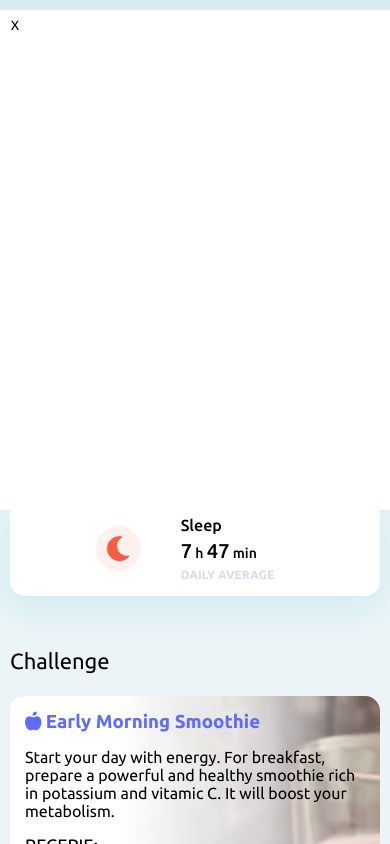
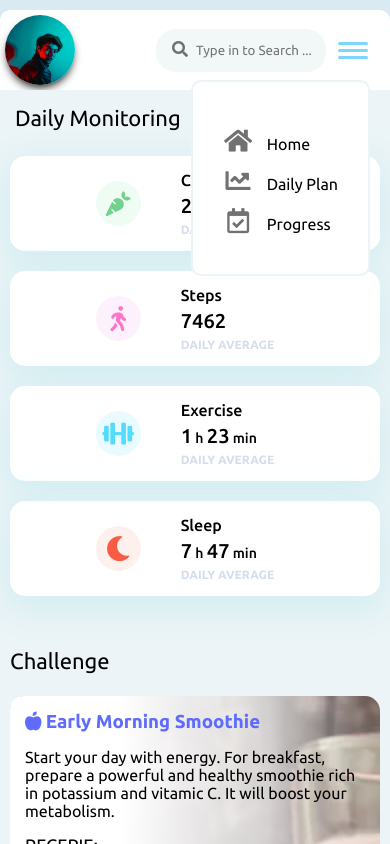
Before and after one commit to AdreanRamires/adreanramires.github.io, a React (Create React App) app: page / in a window 390 px wide. Both pictures are taken after a click on the element 368 px from the left and 50 px from the top of the page. Shown: the top 844 px of the page. Built offline with nearby package versions, Linux system fonts and the light colour scheme.

Commit message:
mobile nav

```diff
--- a/package.json
+++ b/package.json
@@ -10,6 +10,7 @@
     "react": "^17.0.2",
     "react-dom": "^17.0.2",
     "react-scripts": "5.0.0",
+    "react-transition-group": "^4.4.2",
     "web-vitals": "^2.1.3"
   },
   "scripts": {
--- a/src/main/Header/Header.js
+++ b/src/main/Header/Header.js
@@ -5,17 +5,11 @@ import SearchBar from "./SearchBar";
 import Navigation from "../Mobile/Navigation";
 
 const Header = (props) => {
-  const [menuStatus, setMenuStatus] = useState(false);
-
-  const upStateHanlder = (upState) => {
-    props.upState(upState);
-  };
-
   return (
     <header className={styles.header}>
       <SearchBar />
       <ProfileMenu />
-      <Navigation upState={upStateHanlder} />
+      <Navigation />
     </header>
   );
 };
--- a/src/main/Header/Header.module.css
+++ b/src/main/Header/Header.module.css
@@ -1,5 +1,6 @@
 .header {
   display: flex;
+  position: relative;
   justify-content: space-around;
   align-items: center;
   flex-direction: row;
@@ -8,9 +9,16 @@
   width: 100%;
 }
 
+@media screen and (max-width: 740px) {
+  .header {
+    justify-content: end;
+    padding-right: 20px;
+  }
+}
+
 @media screen and (max-width: 480px) {
   .header {
-    justify-content: flex-end;
     margin-top: 10px;
+    padding-right: 20px;
   }
 }
--- a/src/main/Header/ProfileMenu.js
+++ b/src/main/Header/ProfileMenu.js
@@ -4,12 +4,12 @@ import image from "../../assets/images/profile-img.jpg";
 
 const ProfileMenu = () => {
   return (
-    <div className={styles.div}>
+    <div className={styles["profile-wrapper"]}>
       <div className={styles["bell-wrapper"]}>
-        <i className={`far fa-bell ${styles.i}`}></i>
+        <i className={`far fa-bell ${styles.icon}`}></i>
         <span className={styles.status}></span>
       </div>
-      <img src={image} alt="" className={styles.image} />
+      <img src={image} alt="" className={styles["profile-image"]} />
       <p className={styles.username}>Adrean Ramires</p>
       <i className="fas fa-chevron-down"></i>
     </div>
--- a/src/main/Header/ProfileMenu.module.css
+++ b/src/main/Header/ProfileMenu.module.css
@@ -1,6 +1,7 @@
-.div {
+.profile-wrapper {
   display: flex;
   justify-content: space-around;
+  margin: 0 50px auto auto;
   align-items: center;
 }
 
@@ -10,7 +11,7 @@
   margin-right: 15px;
 }
 
-.i {
+.icon {
   width: 25px;
   height: 25px;
   font-size: 25px;
@@ -28,7 +29,7 @@
   top: 5px;
 }
 
-.image {
+.profile-image {
   width: 50px;
   height: 50px;
   border-radius: 50%;
@@ -41,14 +42,14 @@
 }
 
 @media screen and (max-width: 970px) {
-  .image {
+  .profile-image {
     width: 40px;
     height: 40px;
   }
 }
 
 @media screen and (max-width: 740px) {
-  .div {
+  .profile-wrapper {
     display: none;
   }
 }
--- a/src/main/Header/SearchBar.module.css
+++ b/src/main/Header/SearchBar.module.css
@@ -30,12 +30,14 @@
   }
 }
 
-@media screen and (max-width: 480px) {
+@media screen and (max-width: 740px) {
   .div {
     display: flex;
     margin-right: 10px;
   }
+}
 
+@media screen and (max-width: 480px) {
   .input:focus {
     width: 170px;
   }
--- a/src/main/MainWrapper.js
+++ b/src/main/MainWrapper.js
@@ -5,19 +5,10 @@ import InnerWrapper from "./InnerWrapper";
 import NavMenu from "./Mobile/NavMenu";
 
 const MainWrapper = () => {
-  const [downState, setDownState] = useState(false);
-
-  const upStateHandler = (upState) => {
-    setDownState((prevState) => {
-      return prevState ? false : true;
-    });
-  };
-
   return (
     <div className={styles["main-wrapper"]}>
-      <NavMenu stateDown={downState} upState={upStateHandler} />
       <Aside />
-      <InnerWrapper upState={upStateHandler} />
+      <InnerWrapper />
     </div>
   );
 };
--- a/src/main/Mobile/NavMenu.js
+++ b/src/main/Mobile/NavMenu.js
@@ -2,22 +2,35 @@ import React, { useState } from "react";
 import styles from "./NavMenu.module.css";
 
 const NavMenu = (props) => {
-  let display = props.stateDown;
-
-  const btnOnClickHandler = () => {
-    props.upState(false);
-  };
+  const visible = props.menuState;
 
   return (
-    <div
-      className={`${styles["nav-menu-wrapper"]} ${
-        display ? `${styles.active}` : ""
-      }`}
+    <nav
+      className={`${styles["nav-menu"]} ${visible ? `${styles.active}` : ""}`}
     >
-      <button className={styles.btn} onClick={btnOnClickHandler}>
-        X
-      </button>
-    </div>
+      <ul className={styles["nav-ul"]}>
+        <li className={styles["nav-li"]}>
+          <i className={`fas fa-home ${styles.icon}`}></i>{" "}
+          <a href="" className={styles.link}>
+            home
+          </a>
+        </li>
+
+        <li className={styles["nav-li"]}>
+          <i className={`fas fa-chart-line ${styles.icon}`}></i>{" "}
+          <a href="" className={styles.link}>
+            daily plan
+          </a>
+        </li>
+
+        <li className={styles["nav-li"]}>
+          <i className={`far fa-calendar-check ${styles.icon}`}></i>{" "}
+          <a href="" className={styles.link}>
+            progress
+          </a>
+        </li>
+      </ul>
+    </nav>
   );
 };
 
--- a/src/main/Mobile/NavMenu.module.css
+++ b/src/main/Mobile/NavMenu.module.css
@@ -1,19 +1,39 @@
-.nav-menu-wrapper {
+.nav-menu {
   display: none;
+  position: absolute;
+  background: white;
+  border: 2px solid #ecf4f7;
+  border-radius: 10px;
+  z-index: 10;
+  top: 60px;
+  right: 20px;
+  padding: 25px 30px 15px 30px;
+}
+
+.nav-ul {
+  display: flex;
+  flex-direction: column;
+  padding-left: 0;
+}
+
+.nav-li {
+  margin: 5px 0;
+}
+
+.icon {
+  text-align: center;
+  width: 30px;
+  height: 30px;
+  font-size: 25px;
+  color: #717171;
+  margin-right: 10px;
+}
+
+.link {
+  color: black;
+  text-transform: capitalize;
 }
 
 .active {
   display: flex;
-  position: absolute;
-  background: white;
-  width: 100%;
-  height: 500px;
-  z-index: 100;
 }
-
-.btn {
-  width: 30px;
-  height: 30px;
-  background: none;
-  border: none;
-}
--- a/src/main/Mobile/Navigation.js
+++ b/src/main/Mobile/Navigation.js
@@ -1,19 +1,25 @@
 import React, { useState } from "react";
 import styles from "./Navigation.module.css";
+import NavMenu from "./NavMenu";
 
 const Navigation = (props) => {
-  const [menuStatus, setMenuStatus] = useState(false);
+  const [menuState, setMenuState] = useState(false);
 
-  const menuOnClickHandler = (event) => {
-    props.upState("sucks");
+  const menuOnClickHandler = () => {
+    setMenuState((prevState) => {
+      return !prevState
+    })
   };
 
   return (
-    <nav className={styles["nav-wrapper"]} onClick={menuOnClickHandler}>
-      <span className={styles.span}></span>
-      <span className={styles.span}></span>
-      <span className={styles.span}></span>
-    </nav>
+    <div>
+      <nav className={styles["nav-wrapper"]} onClick={menuOnClickHandler}>
+        <span className={styles["mobile-menu-lines"]}></span>
+        <span className={styles["mobile-menu-lines"]}></span>
+        <span className={styles["mobile-menu-lines"]}></span>
+      </nav>
+      <NavMenu menuState={menuState}/>
+    </div>
   );
 };
 
--- a/src/main/Mobile/Navigation.module.css
+++ b/src/main/Mobile/Navigation.module.css
@@ -3,7 +3,7 @@
   flex-direction: column;
 }
 
-.span {
+.mobile-menu-lines {
   display: none;
   background: #7cd6ff;
   height: 3px;
@@ -13,13 +13,11 @@
 }
 
 @media screen and (max-width: 740px) {
-  .span {
+  .mobile-menu-lines {
     display: flex;
   }
 }
 
 @media screen and (max-width: 480px) {
-  .nav-wrapper {
-    margin-right: 5px;
-  }
+
 }
```
Also changed, not shown: 1 other file (tests, documents, lock files or other folders).
